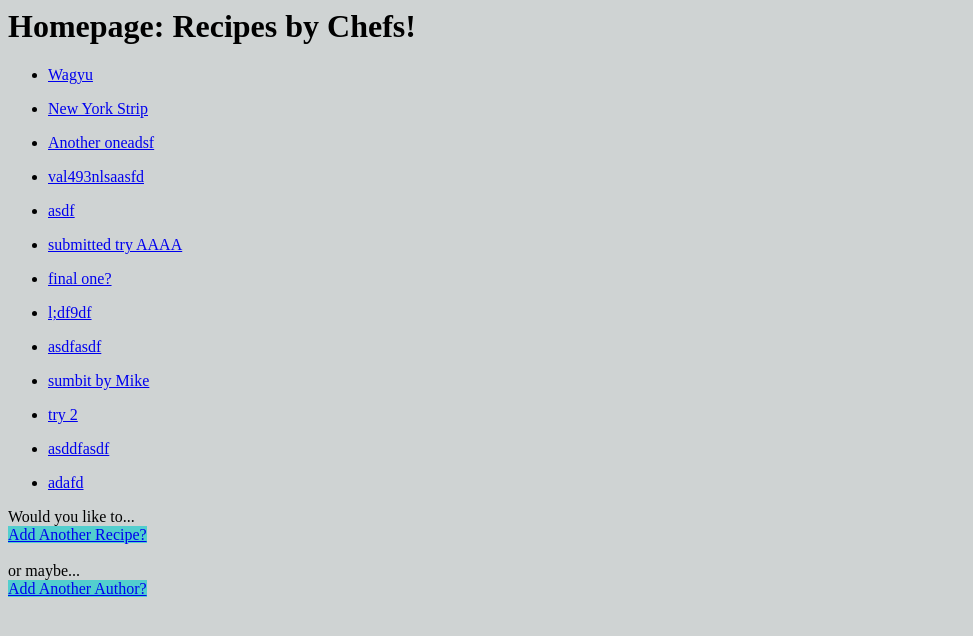
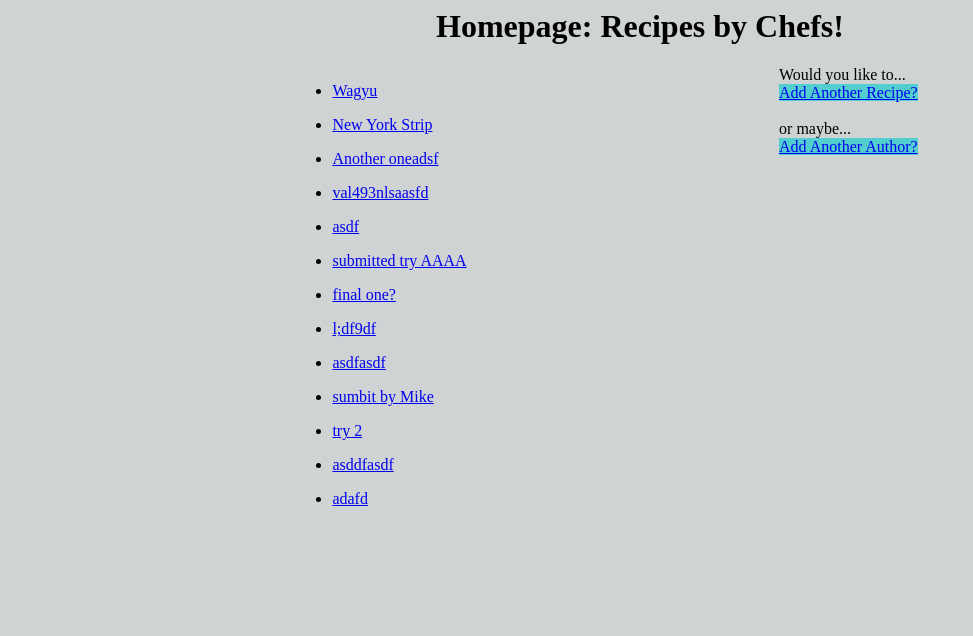
Before and after one commit to UserBry11/recipes, a Django app: page / in a window 1280 px wide. Shown: the top 636 px of the page, without its empty margins (0-973 px from the left). Run offline with Django 3.2, Linux system fonts and the light colour scheme; data comes from the database, SQL or seed files in the repository; both versions use the stored data as it was after the commit.

Commit message:
added a lil styling

```diff
--- a/recipe_box/templates/index.html
+++ b/recipe_box/templates/index.html
@@ -1,6 +1,28 @@
 <html style="background-color: rgb(207, 211, 211);">
+    <style type="text/css">
+        h1 {
+            text-align: center;
+        }
+        #wrap {
+            width: 55%;
+            margin: 0 auto;
+        }
+
+        #left_col {
+            float: left;
+            width: 60%;
+        }
+        #right_col {
+            float: right;
+            width: 30%;
+        }
+    </style>
+
+
     <h1>Homepage: Recipes by Chefs!</h1>
 
+    <div id="wrap">
+        <section id="left_col">
         {% for each in recipes %}
                 <ul>
                     <li>
@@ -8,7 +30,9 @@
                     </li>
                 </ul>
         {% endfor %}
-    <footer>
+        </section>
+
+        <section id="right_col">
             Would you like to...
             <div>
                 <a href="/addrecipe/" style="background-color: rgb(82, 206, 206);">Add Another Recipe?</a>
@@ -18,5 +42,8 @@
                 <a href="/addauthor/" style="background-color: rgb(82, 206, 206);">Add Another Author?</a>
             </div>
 
-    </footer>
+        </section>
+
+
+    </div>
 </html>
```
Also changed, not shown: db.sqlite3, recipe_box/templates/recipe_details.html (line endings or trailing spaces). Lines whose indentation alone changed are shown as unchanged.
